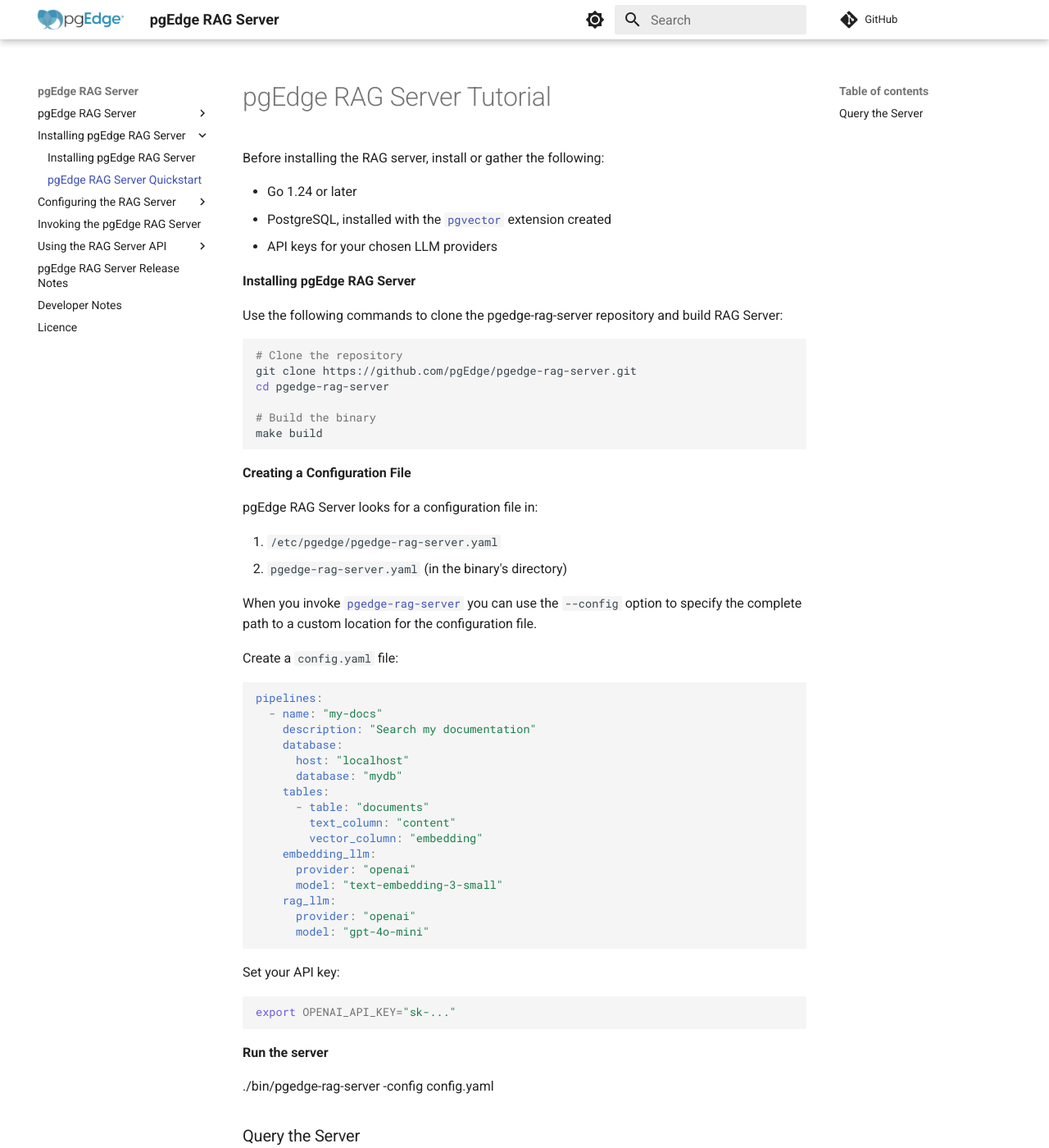
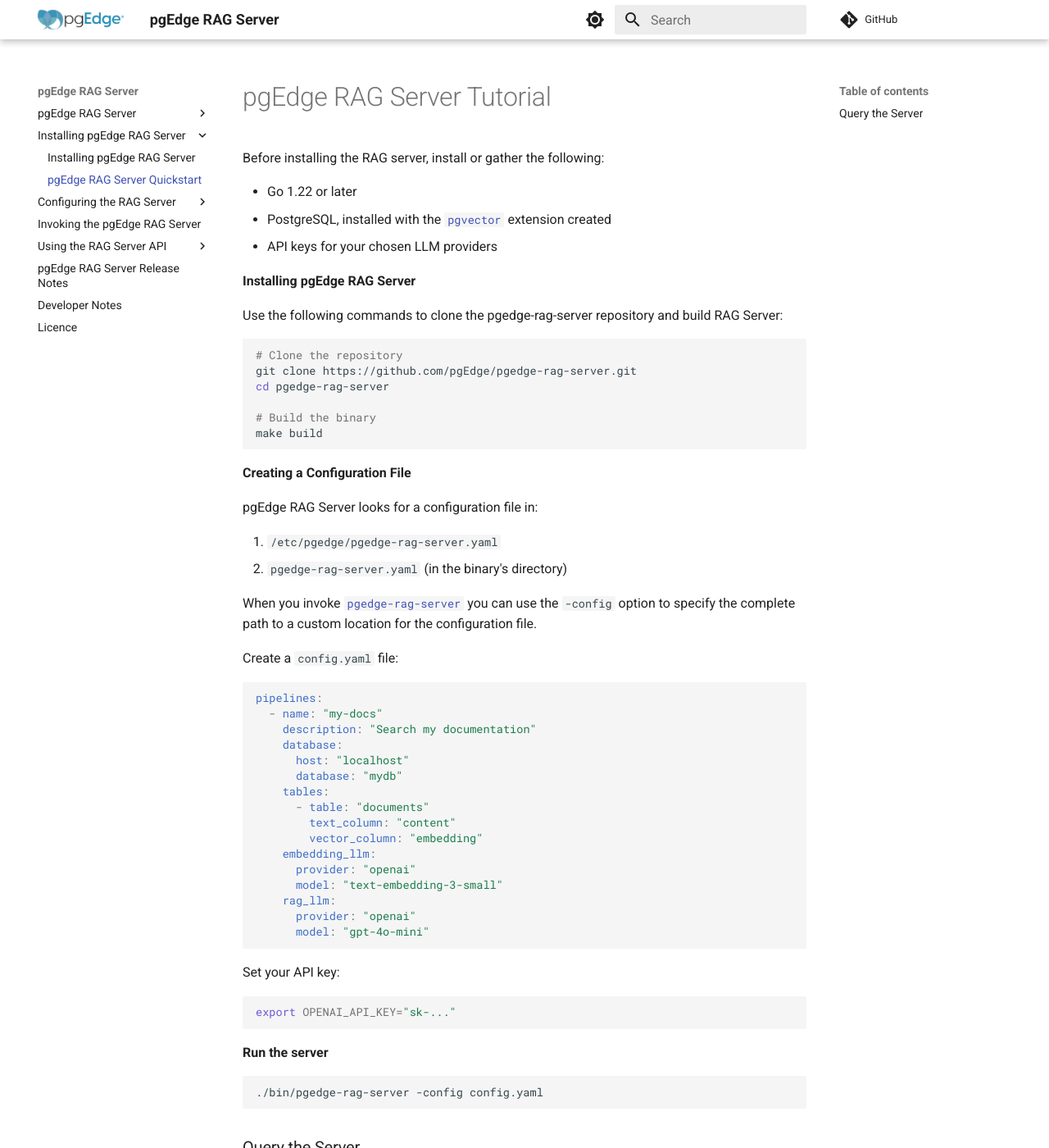
Before and after one commit to pgEdge/pgedge-rag-server, an MkDocs documentation site: the page built from docs/quickstart.md, in a window 1280 px wide and 1400 px high. Shown: the whole window at 82% size. Built offline with MkDocs 1.6.1 and Material for MkDocs 9.7.7, drawn with Linux system fonts in a browser that asks for light colours; a script that is not in the unit is left out; comment, search, counter and statistics services are not loaded.

Commit message:
Fix documentation issues.
- Fix Go version requirement (1.24 -> 1.22)
- Fix -config option references (--config -> -config)
- Fix broken link to keys.md in README
- Add missing code block in quickstart.md
- Add trailing newlines to files

🤖 Generated with [Claude Code](https://claude.com/claude-code)

Co-Authored-By: Claude <noreply@anthropic.com>

````diff
--- a/docs/quickstart.md
+++ b/docs/quickstart.md
@@ -2,7 +2,7 @@
 
 Before installing the RAG server, install or gather the following:
 
-- Go 1.24 or later
+- Go 1.22 or later
 - PostgreSQL, installed with the [`pgvector`](https://github.com/pgvector/pgvector "`pgvector`") extension created
 - API keys for your chosen LLM providers
 
@@ -27,7 +27,7 @@ pgEdge RAG Server looks for a configuration file in:
 1. `/etc/pgedge/pgedge-rag-server.yaml`
 2. `pgedge-rag-server.yaml` (in the binary's directory)
 
-When you invoke [`pgedge-rag-server`](usage.md) you can use the `--config` option
+When you invoke [`pgedge-rag-server`](usage.md) you can use the `-config` option
 to specify the complete path to a custom location for the configuration file.
 
 Create a `config.yaml` file:
@@ -59,9 +59,9 @@ export OPENAI_API_KEY="sk-..."
 
 **Run the server**
 
-
+```bash
 ./bin/pgedge-rag-server -config config.yaml
-
+```
 
 ### Query the Server
 
````
Also changed, not shown: README.md (+4 -4 lines), docs/configuration.md (+1 -1 lines), docs/usage.md (+1 -1 lines), docs/samples.md (line endings or trailing spaces), mkdocs.yml (line endings or trailing spaces).
